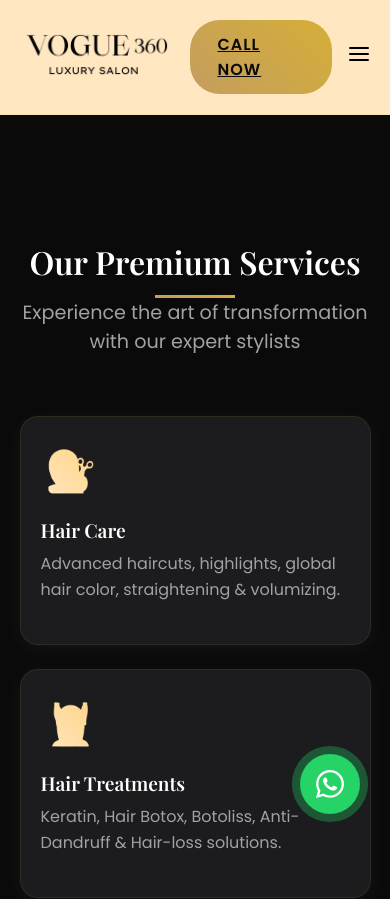
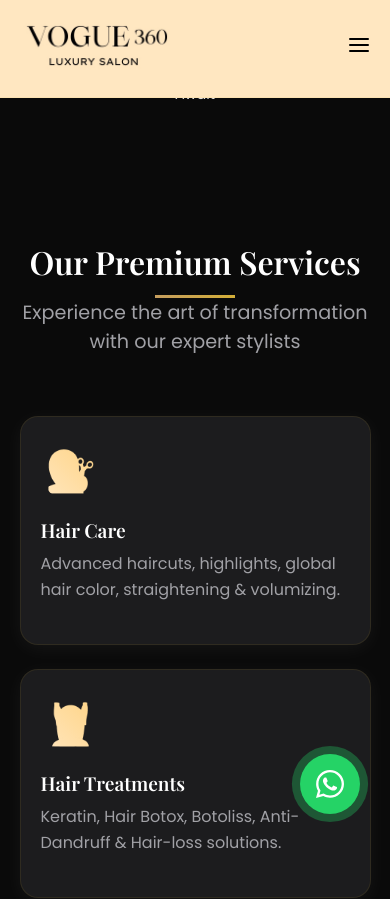
Before and after one commit to pixelperfectsolutions/vogue360-website, a React (Vite) app: page / in a window 390 px wide. Shown: the top 899 px of the page. Built offline with nearby package versions, Linux system fonts and the light colour scheme.

Commit message:
CTA 1
Fixed

```diff
--- a/src/components/Navbar.css
+++ b/src/components/Navbar.css
@@ -82,6 +82,11 @@
     display: inline-block;
 }
 
+/* Desktop-only class to hide elements on mobile */
+.desktop-only {
+    display: inline-block;
+}
+
 .menu-icon {
     display: none;
     font-size: 1.5rem;
@@ -90,7 +95,7 @@
     margin-left: 15px;
 }
 
-@media (max-width: 768px) {
+@media (max-width: 991px) {
     .menu-icon {
         display: block;
     }
@@ -116,8 +121,9 @@
         margin: 15px 0;
     }
 
-    .cta-button {
-        display: none;
+    .cta-button,
+    .desktop-only {
+        display: none !important;
     }
 
     .cta-button-mobile {
```
